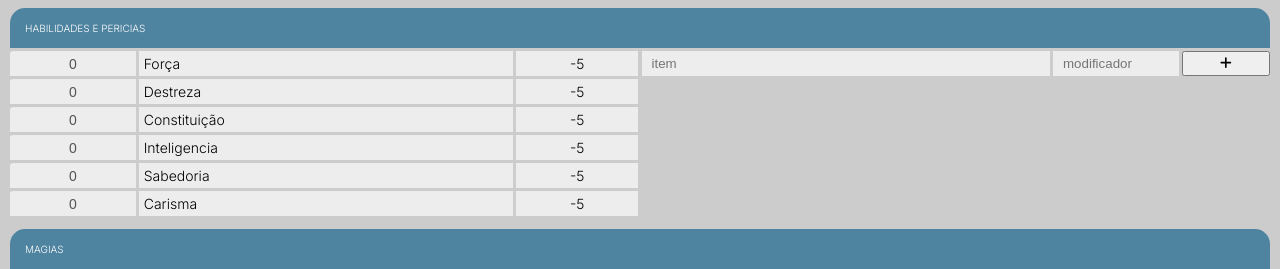
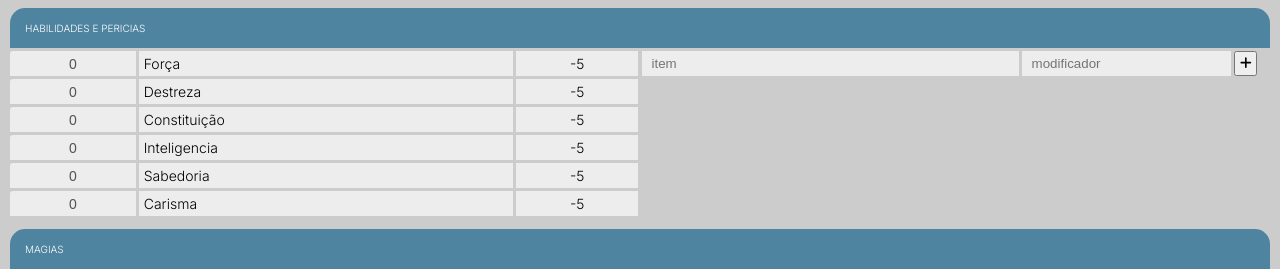
Before and after one commit to mabiiak/ficheiro-de-bolso, a React (Create React App) app: page / in a window 1280 px wide. Both pictures are taken after a click on the element "HABILIDADES E PERICIAS". Shown: the part 340-609 px from the top of the page. Built offline with nearby package versions, Linux system fonts and the light colour scheme.

Commit message:
style: estiliza linhas de criação

```diff
--- a/src/components/css/ListaSimples.css
+++ b/src/components/css/ListaSimples.css
@@ -1,18 +1,45 @@
-
-.criar, .pericia-display {
-    display: grid;
-    grid-template-areas: 'a b c';
-    grid-template-columns: 65% 20% auto;
-
+#lista-simples {
+    display: flex;
+    flex-direction: column;
     gap: var(--gap-padrao);
 }
 
-.criar input:first-child,
-.pericia-display input:first-child {
+.criar,
+#criar-triplo {
+    display: grid;
+    grid-template-areas: 'a b c';
+    grid-template-columns: auto;
+    gap: var(--gap-padrao);
+    width: 100%;
+}
+
+.criar button {
+    width: 23px;
+}
+
+#criar {
+    display: grid;
+    grid-template-areas: 'a b';
+    grid-template-columns: 92% auto;
+    gap: var(--gap-padrao);
+    width: 100%;
+}
+
+#criar-pericia,
+.display-pericia {
+    display: grid;
+    grid-template-areas: 'a b c';
+    grid-template-columns: 60% auto auto;
+    gap: var(--gap-padrao);
+    width: 100%;
+}
+
+#criar-pericia input:first-child,
+.display-pericia input:first-child {
     grid-area: b;
 }
 
-.criar input::last-child,
-.pericia-display input:last-child {
+#criar-pericia input::last-child,
+.display-pericia input:last-child {
     grid-area: a;
 }
--- a/src/components/genericos/ListaSimples.jsx
+++ b/src/components/genericos/ListaSimples.jsx
@@ -62,7 +62,7 @@ function ListaSimples({ listaCompleta, setListaCompleta, name }) {
   }
 
   return (
-    <div>
+    <div id="lista-simples">
       {name !== 'pericias' && (
         <Filtro
           listaCompleta={listaCompleta}
@@ -70,7 +70,16 @@ function ListaSimples({ listaCompleta, setListaCompleta, name }) {
           placeholder={`${name}`}
         />
       )}
-      <div className="criar">
+      <div
+        className="criar"
+        id={
+          name === 'pericias'
+            ? 'criar-pericia'
+            : name === 'itens'
+            ? 'criar-triplo'
+            : 'criar'
+        }
+      >
         {(name === 'itens' || name === 'pericias') && (
           <input
             onChange={(e) => obterValor(e)}
@@ -95,11 +104,7 @@ function ListaSimples({ listaCompleta, setListaCompleta, name }) {
       </div>
       {lista &&
         lista.map(({ nome, valor }, index) => (
-          <div
-            key={index}
-            // className="linhas-pericia criar-pericia"
-            className={name === 'pericias' && 'pericia-display'}
-          >
+          <div key={index} className={name === 'pericias' && 'display-pericia'}>
             {(name === 'itens' || name === 'pericias') && (
               <input
                 onChange={(e) =>
```
